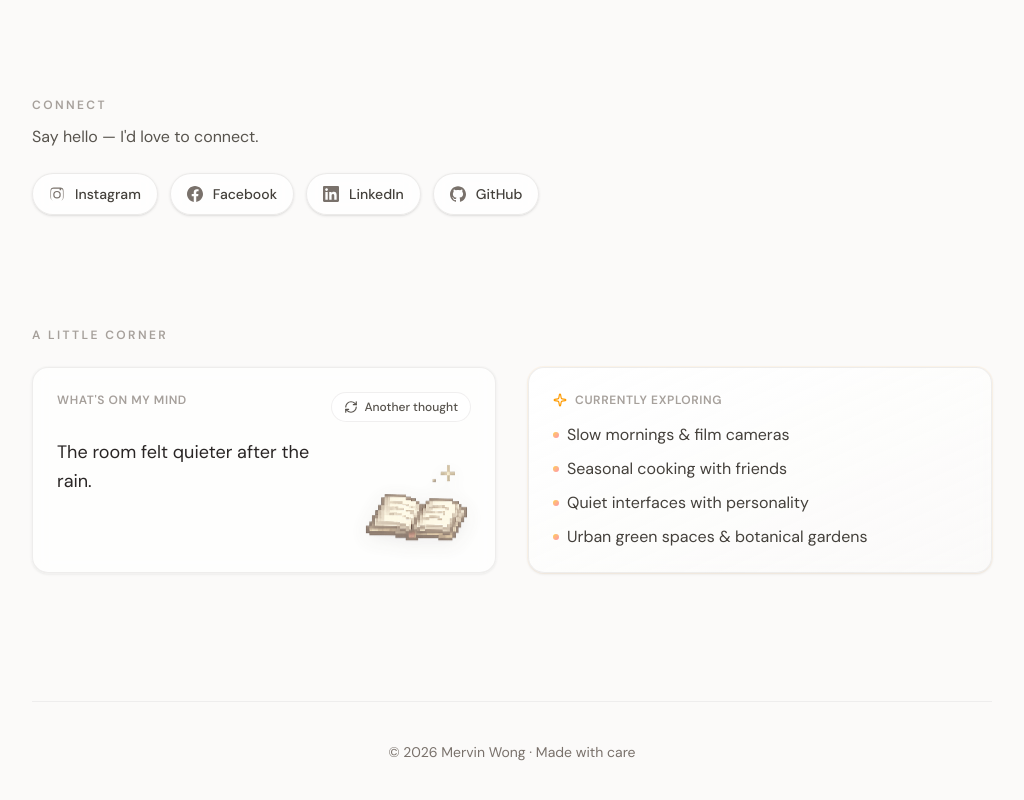
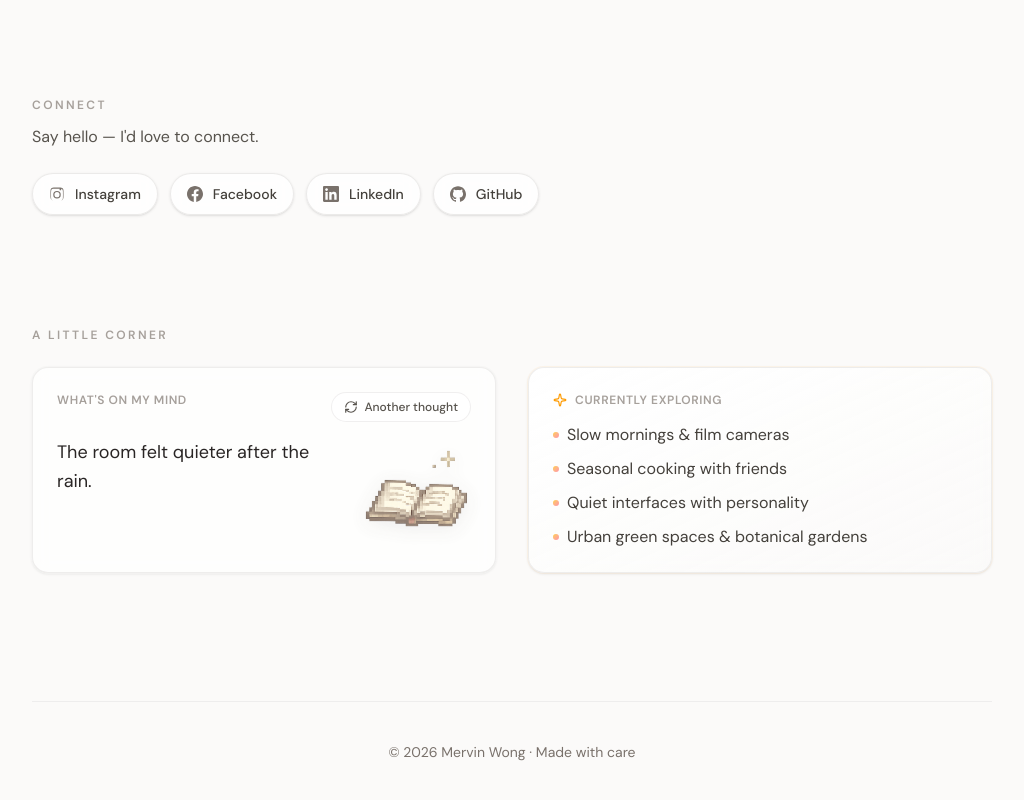
Before and after one commit to MervinWong77/mervinwong.xyz, a Next.js app: page / in a window 1280 px wide. Shown: the part 1632-2432 px from the top of the page, without its empty margins (128-1152 px from the left). Built offline with nearby package versions, Linux system fonts and the light colour scheme; no server answers.

Commit message:
Refine little corner section

```diff
--- a/app/components/InteractiveSpot.tsx
+++ b/app/components/InteractiveSpot.tsx
@@ -130,7 +130,7 @@ export function InteractiveSpot() {
 
           <div
             key={`${illustration}-${thoughtIndex}`}
-            className="animate-quote-in animate-corner-pixel-float pointer-events-none select-none absolute -bottom-1 right-4 h-[125px] w-[125px] opacity-85"
+            className="animate-quote-in animate-corner-pixel-float pointer-events-none select-none absolute bottom-2 right-4 h-[125px] w-[125px] opacity-85"
             aria-hidden
           >
             <Image
--- a/app/globals.css
+++ b/app/globals.css
@@ -117,3 +117,20 @@ body {
   background-color: rgb(254 215 170 / 0.45);
   color: var(--foreground);
 }
+@keyframes cornerPixelFloat {
+  0% {
+    transform: translateY(0px);
+  }
+
+  50% {
+    transform: translateY(-10px);
+  }
+
+  100% {
+    transform: translateY(0px);
+  }
+}
+
+.animate-corner-pixel-float {
+  animation: cornerPixelFloat 5s ease-in-out infinite;
+}
```
